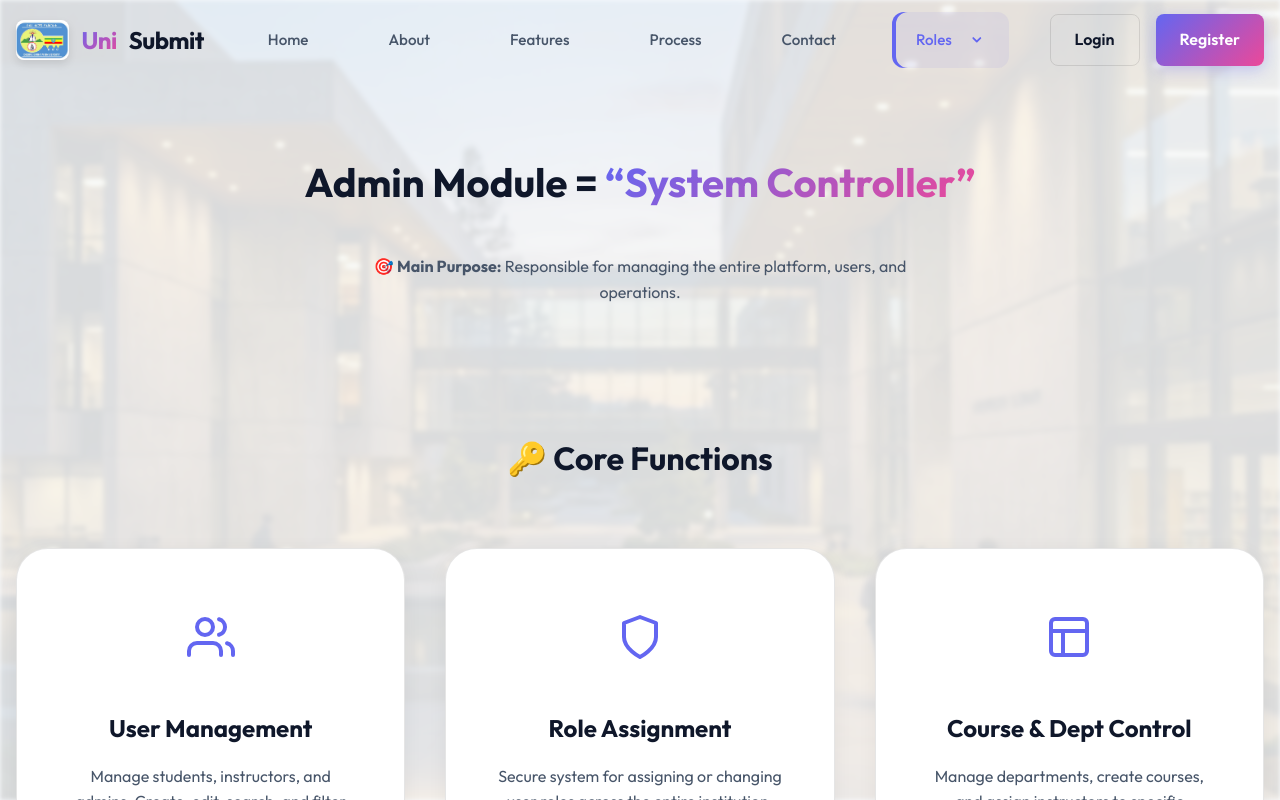
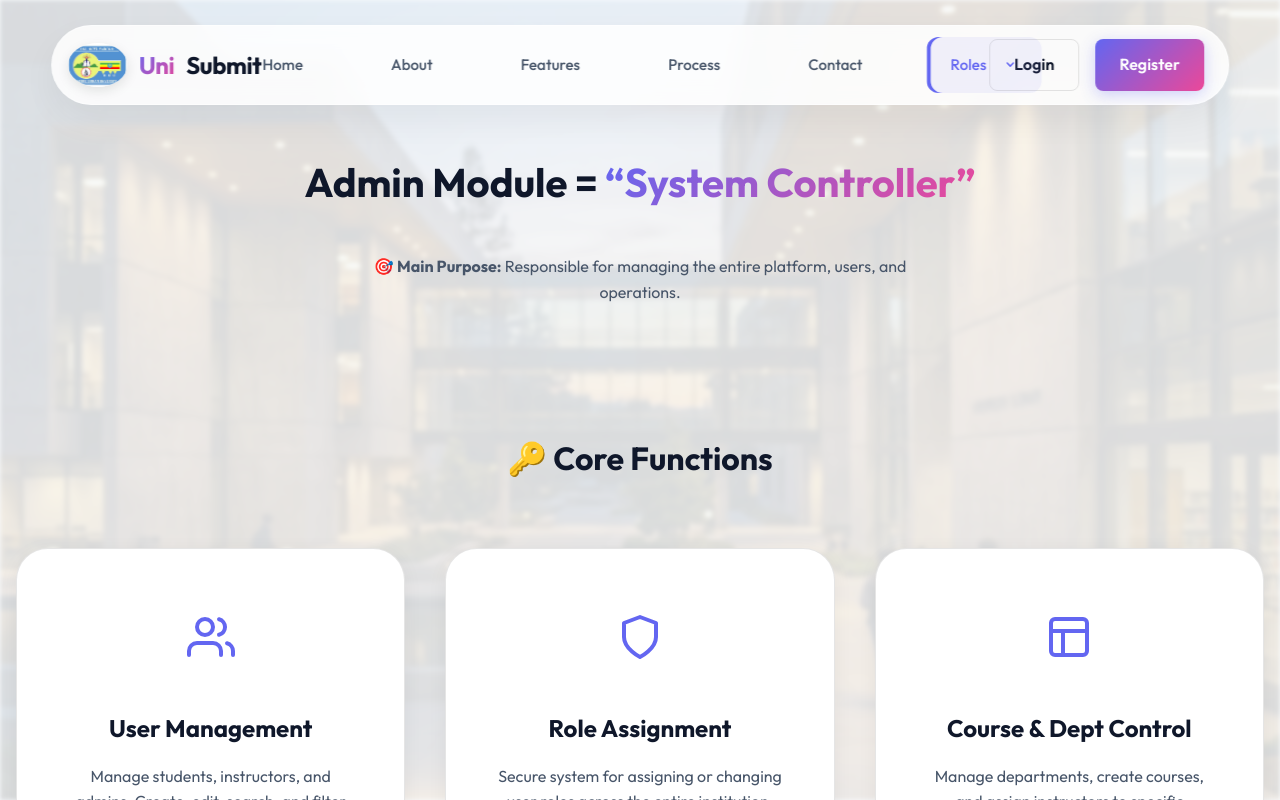
Before and after one commit to Abdurehman95/university-project-submission-system, a React (Vite) app in the folder frontend/: page /admins in a window 1280 px wide. Shown: the top 800 px of the page. Built offline with nearby package versions, Linux system fonts and the light colour scheme.

Commit message:
updating the home page by improving layouts

```diff
--- a/frontend/src/components/layout/Navbar.css
+++ b/frontend/src/components/layout/Navbar.css
@@ -1,23 +1,31 @@
 .navbar {
   position: fixed;
-  top: 0;
-  left: 0;
-  width: 100%;
+  top: 25px;
+  left: 50%;
+  transform: translateX(-50%);
+  width: 92%;
+  max-width: 1280px;
   height: 80px;
+  background: rgba(255, 255, 255, 0.85);
+  backdrop-filter: blur(10px);
+  border-radius: 100px;
   display: flex;
   align-items: center;
   z-index: 1000;
+  box-shadow: 0 15px 35px rgba(0, 0, 0, 0.05);
+  border: 1px solid rgba(255, 255, 255, 0.5);
   transition: var(--transition-smooth);
 }
 
 .navbar.scrolled {
+  top: 15px;
   height: 70px;
-  background: var(--color-bg-secondary);
-  border-bottom: 1px solid var(--color-glass-border);
-  box-shadow: 0 2px 10px rgba(0, 0, 0, 0.05);
+  background: #ffffff;
+  box-shadow: 0 10px 30px rgba(0, 0, 0, 0.1);
 }
 
 .nav-container {
+  padding: 0 1.5rem 0 1rem;
   display: flex;
   align-items: center;
   justify-content: space-between;
@@ -35,85 +43,35 @@
 }
 
 .nav-logo-img {
-  height: 40px;
+  height: 44px;
   width: auto;
-  border-radius: 8px;
-  box-shadow: 0 4px 8px rgba(0, 0, 0, 0.1);
+  border-radius: 50%;
+  box-shadow: 0 4px 12px rgba(0, 0, 0, 0.1);
 }
 
 .nav-menu {
   display: flex;
   align-items: center;
-  gap: 2rem;
+  gap: 2.5rem;
+  position: absolute;
+  left: 50%;
+  transform: translateX(-50%);
 }
 
 .nav-item {
-  font-weight: 500;
+  font-weight: 600;
   color: var(--color-text-secondary);
   font-size: 0.95rem;
   cursor: pointer;
-  display: flex;
-  align-items: center;
-  gap: 0.25rem;
   transition: var(--transition-fast);
 }
 
 .nav-item:hover,
 .nav-item.active {
-  color: var(--color-text-primary);
+  color: var(--color-accent-primary);
 }
 
 /* Dropdown Styles */
-.nav-dropdown-wrapper {
-  position: relative;
-  padding: 1rem 0;
-}
-
-.nav-dropdown-menu {
-  position: absolute;
-  top: 100%;
-  left: 50%;
-  transform: translateX(-50%);
-  min-width: 180px;
-  padding: 0.75rem;
-  display: flex;
-  flex-direction: column;
-  gap: 0.5rem;
-  margin-top: -0.5rem;
-  background: var(--color-bg-secondary);
-  border-radius: 0.5rem;
-  border: 1px solid var(--color-glass-border);
-  box-shadow: 0 10px 30px rgba(0, 0, 0, 0.08);
-}
-
-.dropdown-item {
-  padding: 0.75rem 1rem;
-  border-radius: 0.5rem;
-  color: var(--color-text-secondary);
-  font-size: 0.9rem;
-  display: block;
-  transition: var(--transition-fast);
-}
-
-.dropdown-item:hover {
-  background: var(--color-glass);
-  color: var(--color-text-primary);
-  padding-left: 1.25rem;
-}
-
-.dropdown-item.active {
-  background: rgba(124, 58, 237, 0.1);
-  color: var(--color-accent-primary);
-}
-
-.chevron {
-  font-size: 1.1rem;
-  transition: transform 0.3s ease;
-}
-
-.chevron.rotate {
-  transform: rotate(180deg);
-}
 
 .nav-actions {
   display: flex;
@@ -172,21 +130,6 @@
     color: var(--color-accent-primary);
   }
 
-  .mobile-divider {
-    font-size: 0.8rem;
-    text-transform: uppercase;
-    letter-spacing: 1px;
-    color: var(--color-text-secondary);
-    opacity: 0.5;
-    margin-top: 1rem;
-    border-bottom: 1px solid var(--color-glass-border);
-    padding-bottom: 0.5rem;
-  }
-
-  .role-mobile-item {
-    padding-left: 1rem;
-    font-size: 1rem;
-  }
 
   .mobile-actions {
     display: flex;
```
